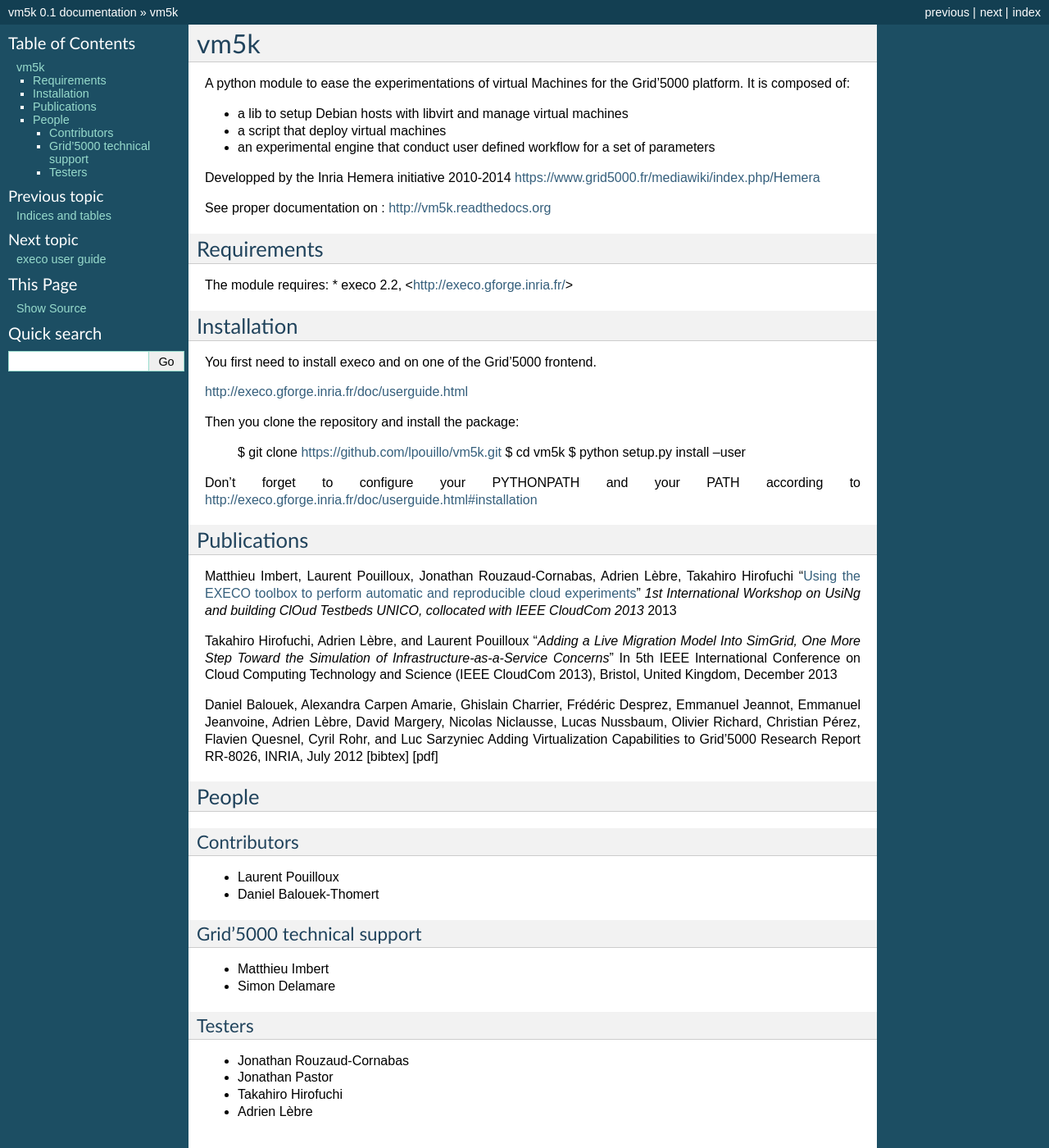
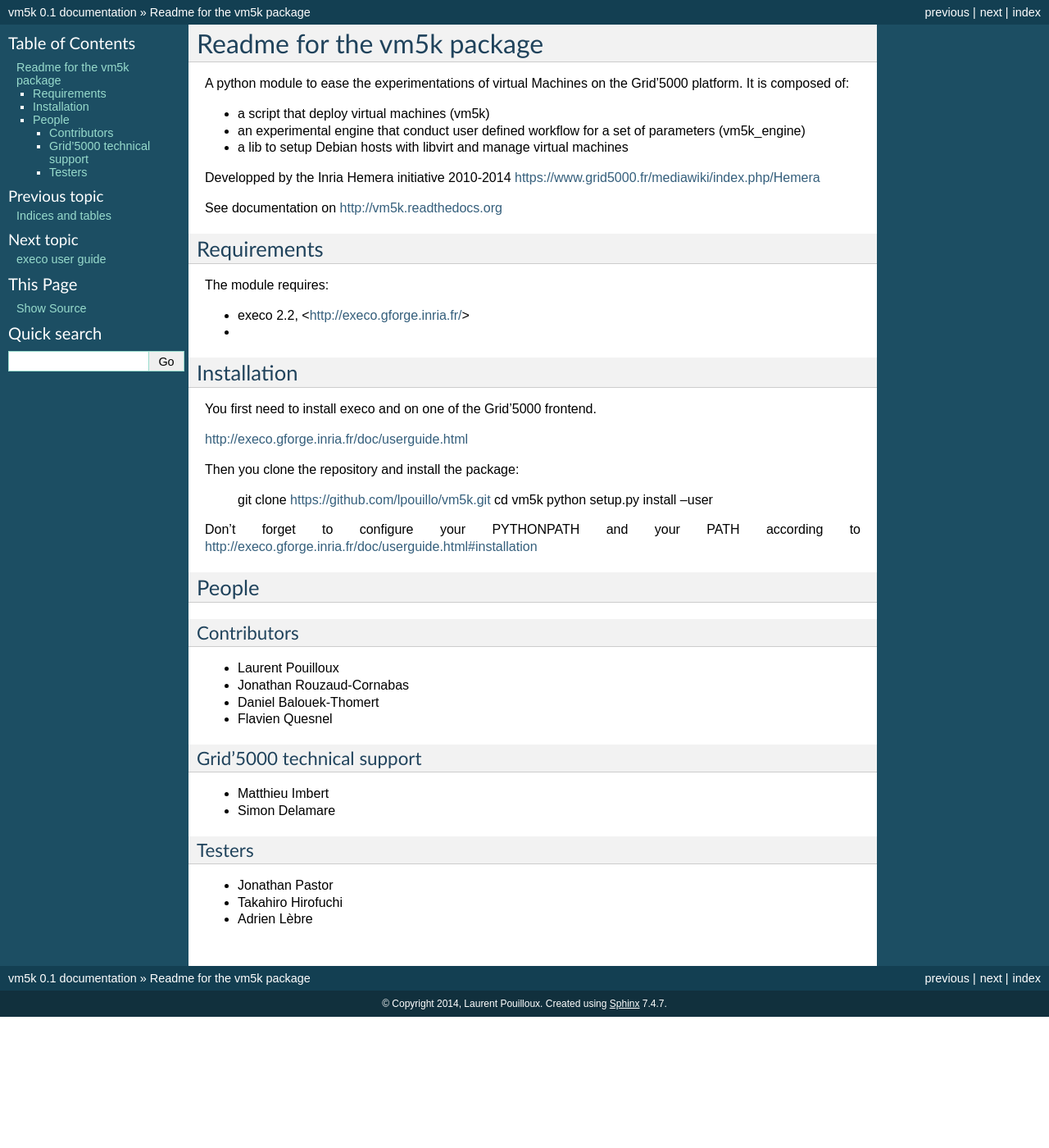
Before and after one commit to lpouillo/vm5k, a Sphinx documentation site: the page built from source/readme.rst, in a window 1280 px wide and 1400 px high. Shown: the whole window at 82% size. Built offline with Sphinx 7.4.7, drawn with Linux system fonts in a browser that asks for light colours; formulas are drawn with MathJax 3.

Commit message:
update doc & pep8

```diff
--- a/README.txt
+++ b/README.txt
@@ -1,24 +1,26 @@
-====
-vm5k
-====
+***************************
+Readme for the vm5k package
+***************************
 
-A python module to ease the experimentations of virtual Machines for the Grid'5000 platform.
+A python module to ease the experimentations of virtual Machines on the Grid'5000 platform.
 It is composed of:
 
+* a script that deploy virtual machines (vm5k)
+* an experimental engine that conduct user defined workflow for a set of parameters (vm5k_engine)
 * a lib to setup Debian hosts with libvirt and manage virtual machines
-* a script that deploy virtual machines
-* an experimental engine that conduct user defined workflow for a set of parameters
+
 
 Developped by the Inria Hemera initiative 2010-2014
 https://www.grid5000.fr/mediawiki/index.php/Hemera
 
-See proper documentation on :
-http://vm5k.readthedocs.org
+See documentation on http://vm5k.readthedocs.org
 
 Requirements
 ============
 The module requires:
+
 * execo 2.2, <http://execo.gforge.inria.fr/>
+*
 
 
 Installation
@@ -29,34 +31,12 @@
 
 Then you clone the repository and install the package:
 
-    $ git clone https://github.com/lpouillo/vm5k.git
-    $ cd vm5k
-    $ python setup.py install --user
+ git clone https://github.com/lpouillo/vm5k.git
+ cd vm5k
+ python setup.py install --user
 
-Don't forget to configure your PYTHONPATH and your PATH according to http://execo.gforge.inria.fr/doc/userguide.html#installation
-
-
-
-
-Publications
-============
-
-Matthieu Imbert, Laurent Pouilloux, Jonathan Rouzaud-Cornabas, Adrien
-Lèbre, Takahiro Hirofuchi "`Using the EXECO toolbox to perform
-automatic and reproducible cloud experiments
-<http://hal.inria.fr/hal-00861886/>`_" *1st International Workshop on
-UsiNg and building ClOud Testbeds UNICO, collocated with IEEE CloudCom
-2013* 2013
-
-Takahiro Hirofuchi, Adrien Lèbre, and Laurent Pouilloux
-"`Adding a Live Migration Model Into SimGrid, One More Step Toward the Simulation
-of Infrastructure-as-a-Service Concerns`"
-In 5th IEEE International Conference on Cloud Computing Technology and Science (IEEE CloudCom 2013), Bristol, United Kingdom, December 2013
-
-Daniel Balouek, Alexandra Carpen Amarie, Ghislain Charrier, Frédéric Desprez, Emmanuel Jeannot, Emmanuel Jeanvoine, Adrien Lèbre, David Margery, Nicolas Niclausse, Lucas Nussbaum, Olivier Richard, Christian Pérez, Flavien Quesnel, Cyril Rohr, and Luc Sarzyniec
-Adding Virtualization Capabilities to Grid'5000
-Research Report RR-8026, INRIA, July 2012 [bibtex] [pdf]
-
+Don't forget to configure your PYTHONPATH and your PATH according to
+http://execo.gforge.inria.fr/doc/userguide.html#installation
 
 
 People
@@ -74,7 +57,6 @@
 
 Testers
 -------
-* Jonathan Rouzaud-Cornabas
 * Jonathan Pastor
 * Takahiro Hirofuchi
 * Adrien Lèbre
```
Also changed, not shown: other parts of README.txt (+3 -0 lines), source/actions.rst (added, +8 -0 lines), source/userguide.rst (+10 -0 lines), 3 other files.
